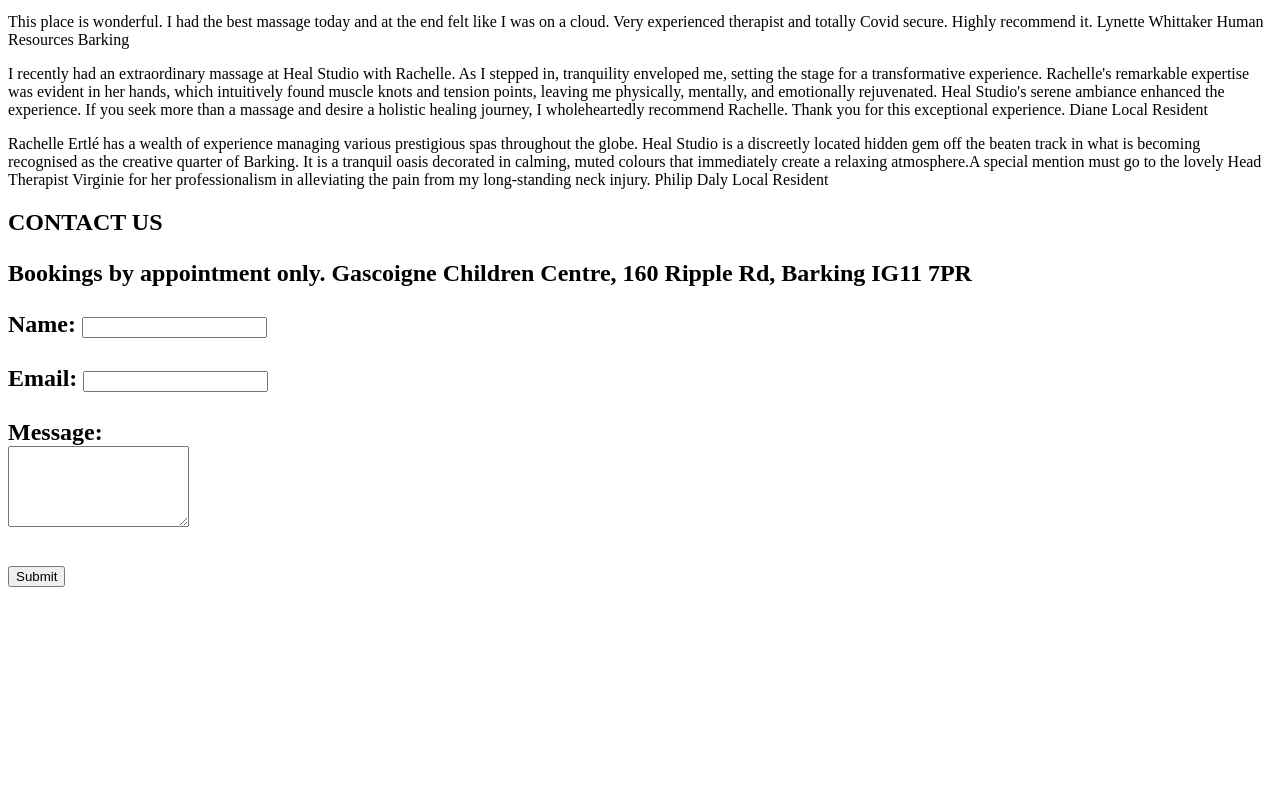
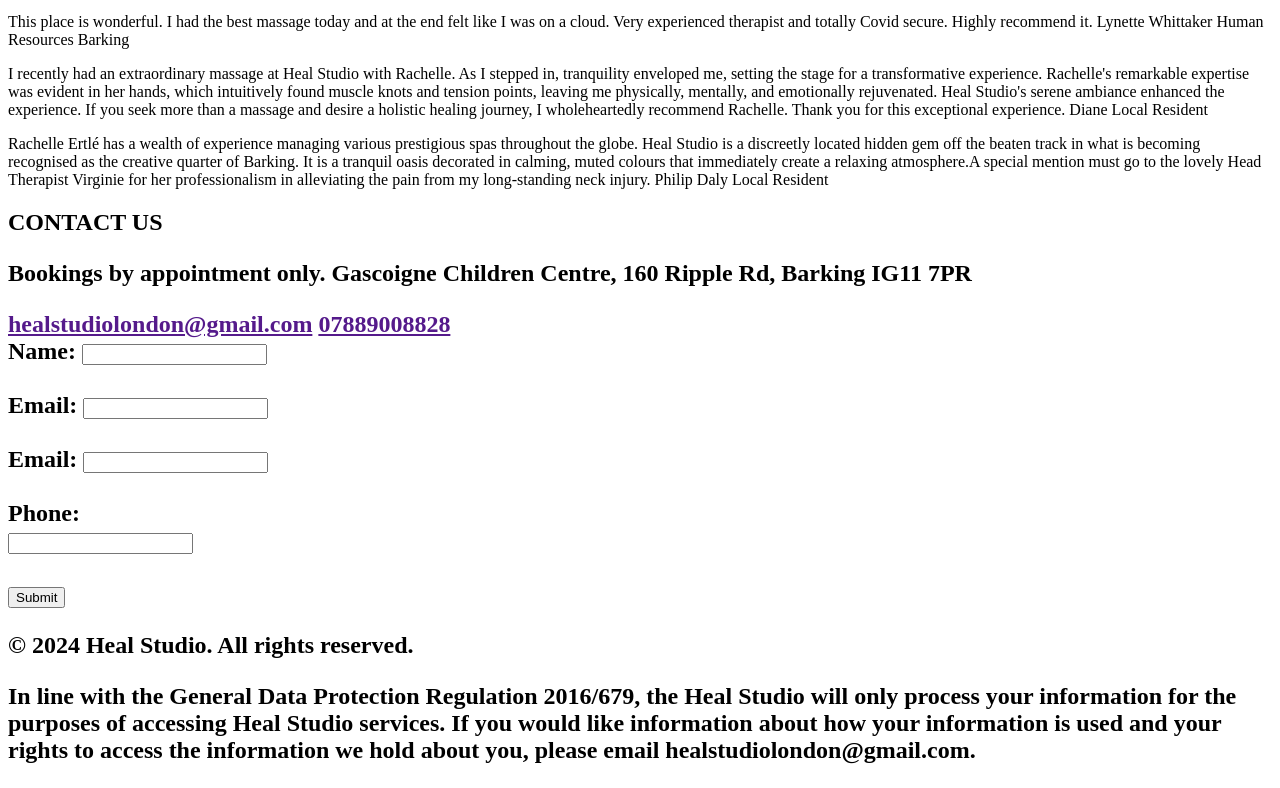
Before and after one commit to Jdiva1234/Heal-Studio-Spa, a plain HTML site: page index.html in a window 1280 px wide. Shown: the part 484-1272 px from the top of the page. Before the commit the page ends 1091 px from the top, so only its background shows below. Drawn offline with Linux system fonts and the light colour scheme.

Commit message:
third commit

```diff
--- a/index.html
+++ b/index.html
@@ -97,6 +97,11 @@ Therapies and Yoga can be life changing.</P>
 Gascoigne Children Centre,
 160 Ripple Rd,
 Barking IG11 7PR</p>
+
+<a href="" class="href">healstudiolondon@gmail.com</a>
+
+<a href="" class="href">07889008828</a>
+
 <div>
     <form>
         <label for="name">Name:</label>
@@ -105,13 +110,22 @@ Barking IG11 7PR</p>
         <label for="email">Email:</label>
         <input type="email" id="email" name="email" required><br><br>
 
-        <label for="message">Message:</label><br>
-        <textarea id="message" name="message" rows="5" required></textarea><br><br>
+        <label for="email">Email:</label>
+        <input type="phone" id="phone" name="phone" required><br><br>
 
-        <input type="submit" value="Submit">
-    </form
+        <label for="Subject">Phone:</label><br>
+        <input id="subject" name="subject" required></input><br><br>
+    </form>
+
+    <button>Submit</button>
 </div>
 
 </diV>
 
+<footer>
+    <p>&copy; 2024 Heal Studio. All rights reserved.</p>
+    <p>
+In line with the General Data Protection Regulation 2016/679, the Heal Studio will only process your information for the purposes of accessing Heal Studio services. If you would like information about how your information is used and your rights to access the information we hold about you, please email healstudiolondon@gmail.com.</p>
+</footer>
+</body>
 </html>
```
